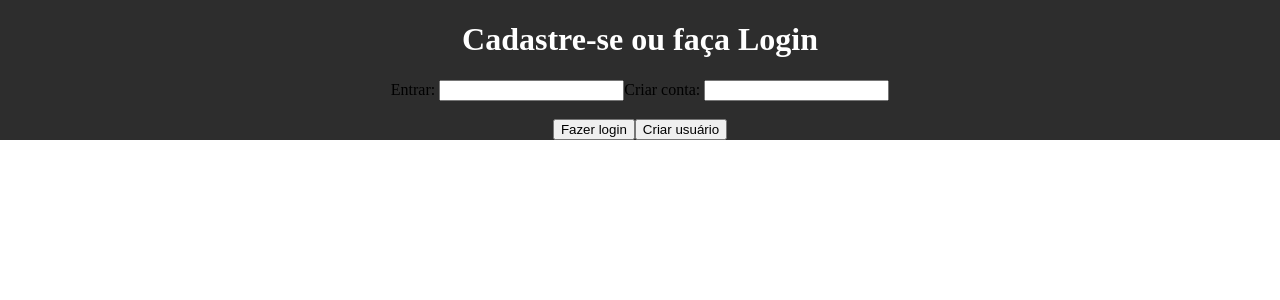
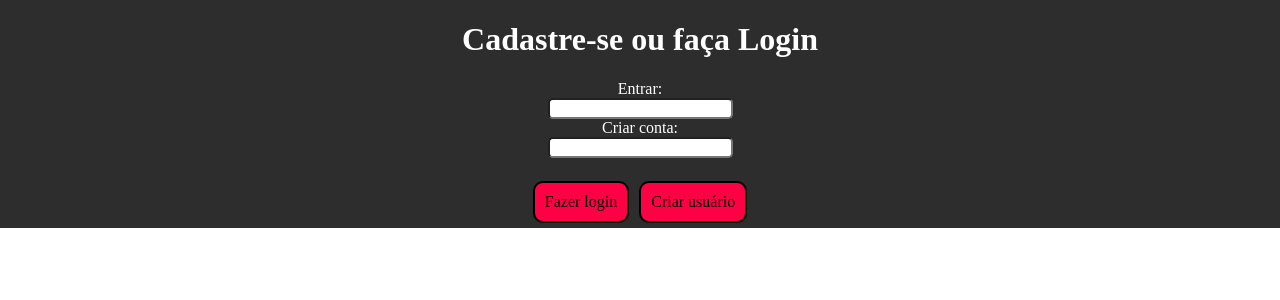
Before and after one commit to lucsap/Pokedex_CJR_01, a React (Create React App) app in the folder pokedex/: page /login in a window 1280 px wide. Shown: the top 300 px of the page. Built offline with nearby package versions, Linux system fonts and the light colour scheme.

Commit message:
fix: login quase lá

```diff
--- a/pokedex/src/pages/login/login.js
+++ b/pokedex/src/pages/login/login.js
@@ -1,7 +1,7 @@
 import api from '../../resources/api';
 import Titles from "../../components/helmet"
 import { useState } from 'react';
-import { LoginStyles, Contents , LoginButton } from './styles_login'
+import { LoginStyles, Contents , LoginButton, Input, LoginLabel } from './styles_login'
 
 function Login() {
 
@@ -34,14 +34,14 @@ function Login() {
             <Titles title={"Login"} />
             <LoginStyles>Cadastre-se ou faça Login</LoginStyles>
             <Contents>
-                <label placeholder="" onChange="">Entrar: </label>
-                <input
+                <LoginLabel placeholder="" onChange="">Entrar: </LoginLabel>
+                <Input
                 type="text"
                 value={value}
                 onChange={e => setValue(e.target.value)}
                 />
-                <label >Criar conta: </label>
-                <input
+                <LoginLabel >Criar conta: </LoginLabel>
+                <Input
                 type="text"
                 value={criar}
                 onChange={e => setCriar(e.target.value)}
@@ -49,8 +49,8 @@ function Login() {
                 <br/>
                 <br/>
                 <form method="get" action="../main/main">
-                    <button type="submit" onClick={handleSubmit}>Fazer login</button>
-                    <button type="submit" onClick={handleCreate}>Criar usuário</button>
+                    <LoginButton type="submit" onClick={handleSubmit}>Fazer login</LoginButton>
+                    <LoginButton type="submit" onClick={handleCreate}>Criar usuário</LoginButton>
                 </form>
             </Contents>
 
--- a/pokedex/src/pages/login/styles_login.js
+++ b/pokedex/src/pages/login/styles_login.js
@@ -9,7 +9,10 @@ export const LoginStyles = styled.h1`
 `;
 
 export const LoginLabel = styled.div`
-
+  color: white;
+`
+export const Input = styled.input`
+  border-radius: 0.3rem;
 `
 
 export const LoginButton = styled.div`
```
